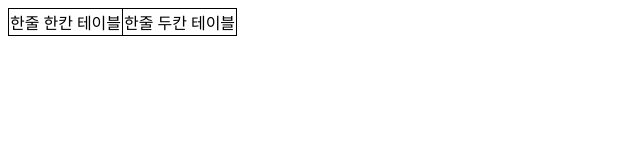
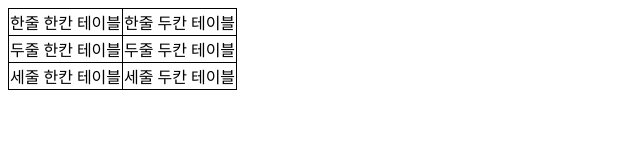
Before and after one commit to Ryu-sung-hwan/my-first-repo, a plain HTML site: page index.html in a window 1280 px wide. Shown: the whole page, without its empty margins (0-640 px from the left). Drawn offline with Linux system fonts and the light colour scheme.

Commit message:
테이블 추가

```diff
--- a/index.html
+++ b/index.html
@@ -16,6 +16,14 @@
                 <td>한줄 한칸 테이블</td>
                 <td>한줄 두칸 테이블</td>
             </tr>
+            <tr>
+                <td>두줄 한칸 테이블</td>
+                <td>두줄 두칸 테이블</td>
+            </tr>
+            <tr>
+                <td>세줄 한칸 테이블</td>
+                <td>세줄 두칸 테이블</td>
+            </tr>
         </table>
     </body>
     <script>
```
